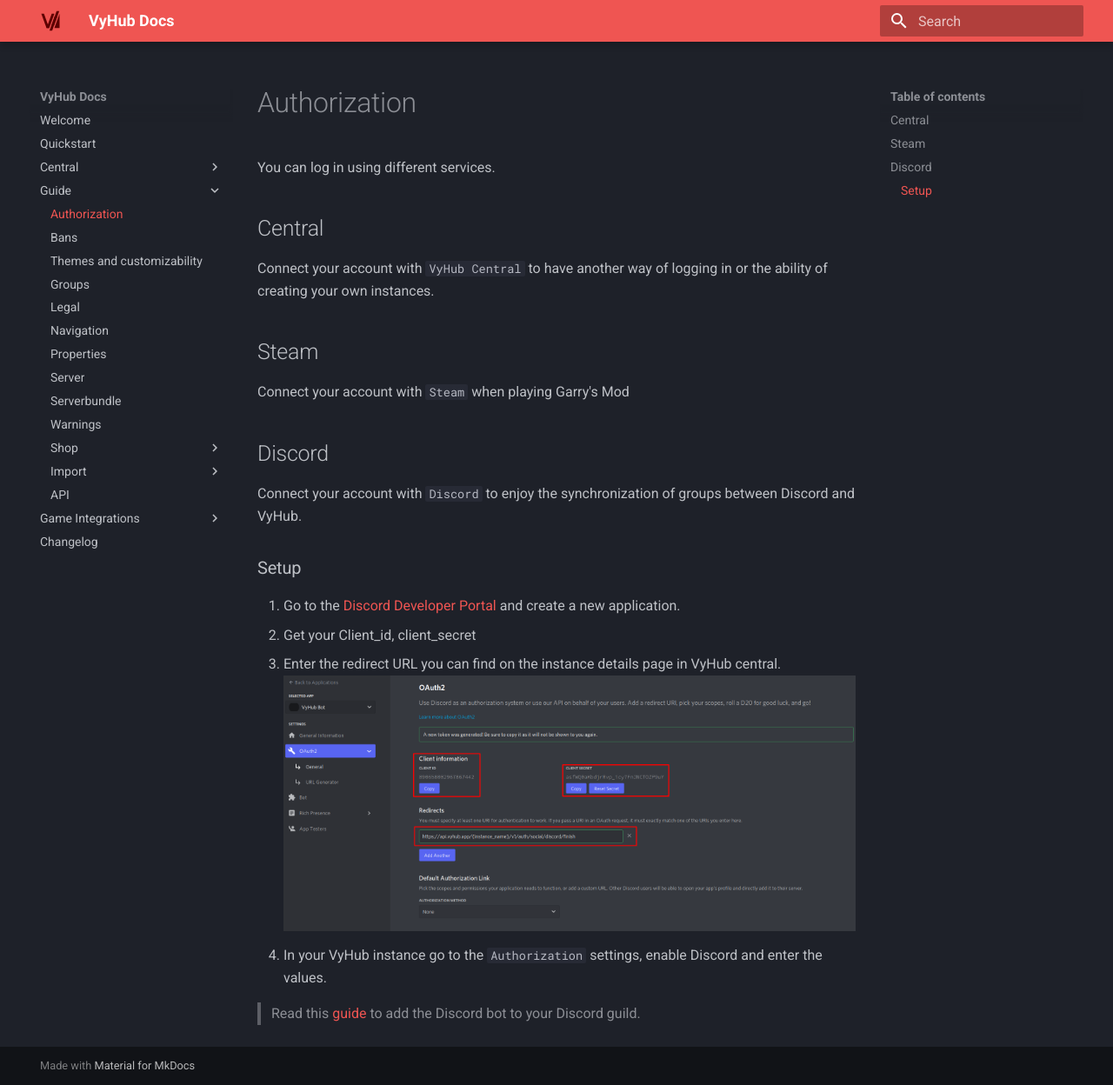
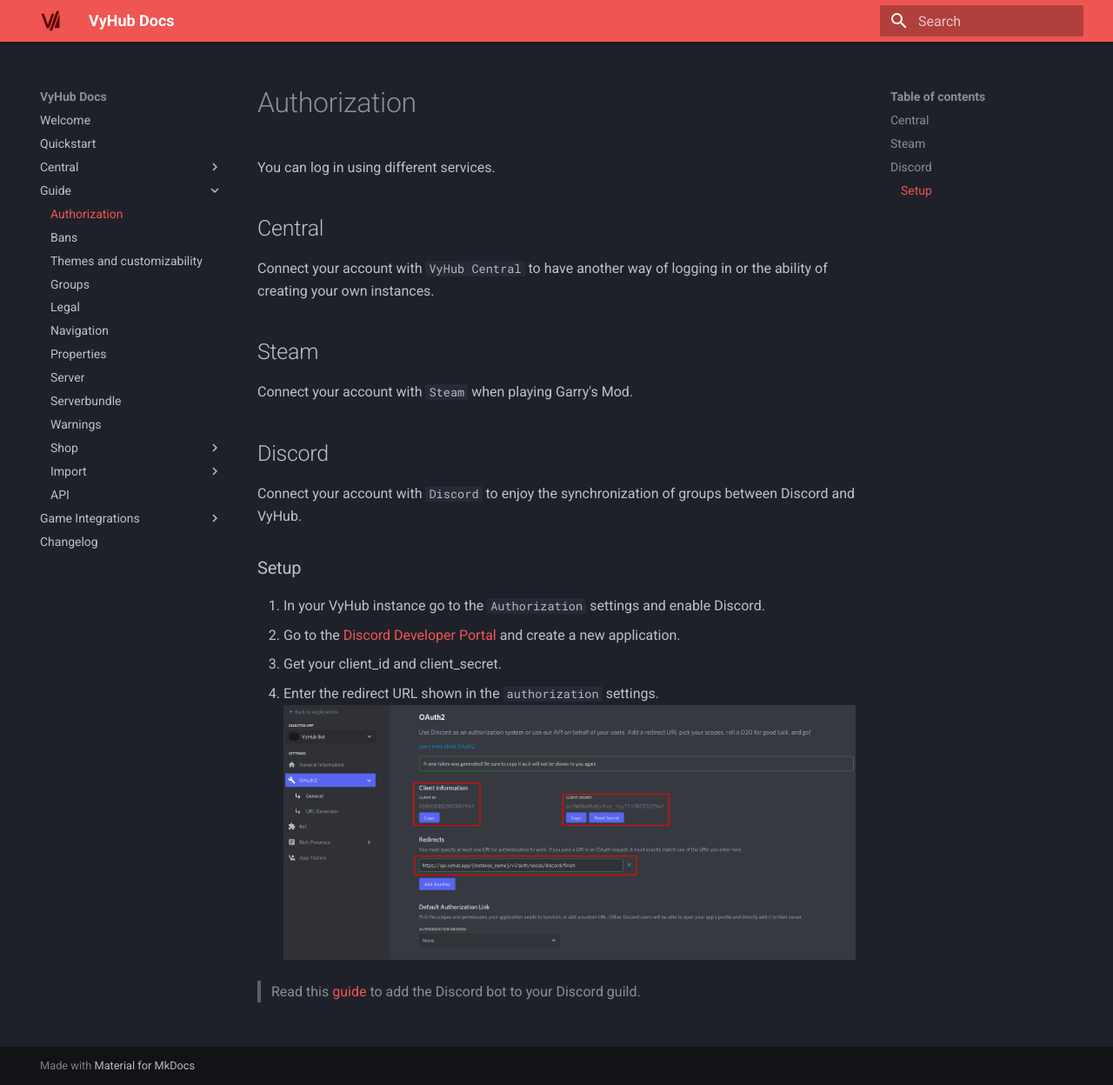
Before and after one commit to nyx-project/vyhub-documentation, an MkDocs documentation site: the page built from docs/guide/authorization.md, in a window 1280 px wide and 1248 px high. Shown: the whole window at 87% size. Built offline with MkDocs 1.6.1 and Material for MkDocs 9.7.7, drawn with Linux system fonts in a browser that asks for light colours; the version menu is left out.

Commit message:
Improve authorization guide

```diff
--- a/docs/guide/authorization.md
+++ b/docs/guide/authorization.md
@@ -8,7 +8,7 @@
 
 ## Steam
 
-Connect your account with `Steam` when playing Garry's Mod
+Connect your account with `Steam` when playing Garry's Mod.
 
 ## Discord
 
@@ -16,10 +16,10 @@
 
 ### Setup
 
-1. Go to the [Discord Developer Portal](https://discord.com/developers/applications) and create a new application.
-2. Get your Client_id, client_secret
-3. Enter the redirect URL you can find on the instance details page in VyHub central.
+1. In your VyHub instance go to the `Authorization` settings and enable Discord.
+2. Go to the [Discord Developer Portal](https://discord.com/developers/applications) and create a new application.
+3. Get your client_id and client_secret.
+4. Enter the redirect URL shown in the `authorization` settings.
 ![Discord Developer Settings](../assets/authorization_guide/discord_developer_portal.png)
-4. In your VyHub instance go to the `Authorization` settings, enable Discord and enter the values.
 
 > Read this [guide](../game/discord.md) to add the Discord bot to your Discord guild.
```
